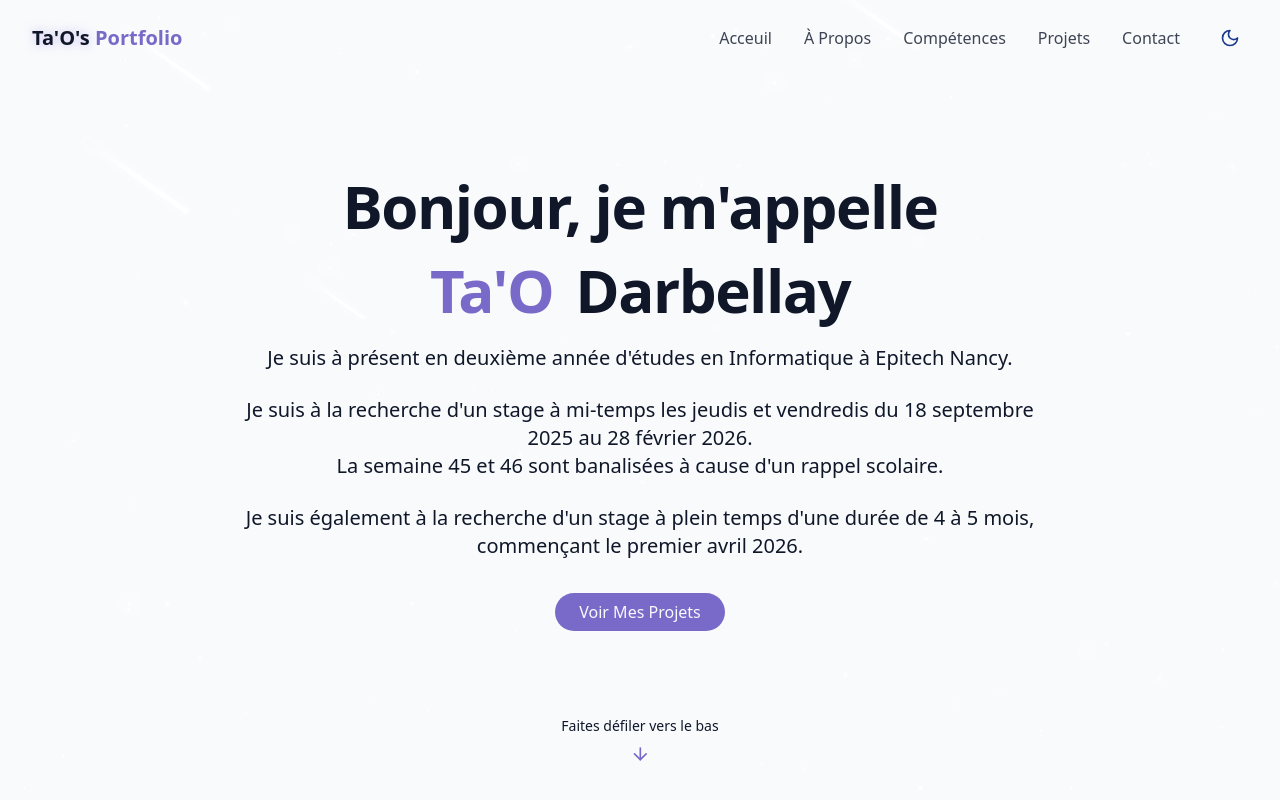
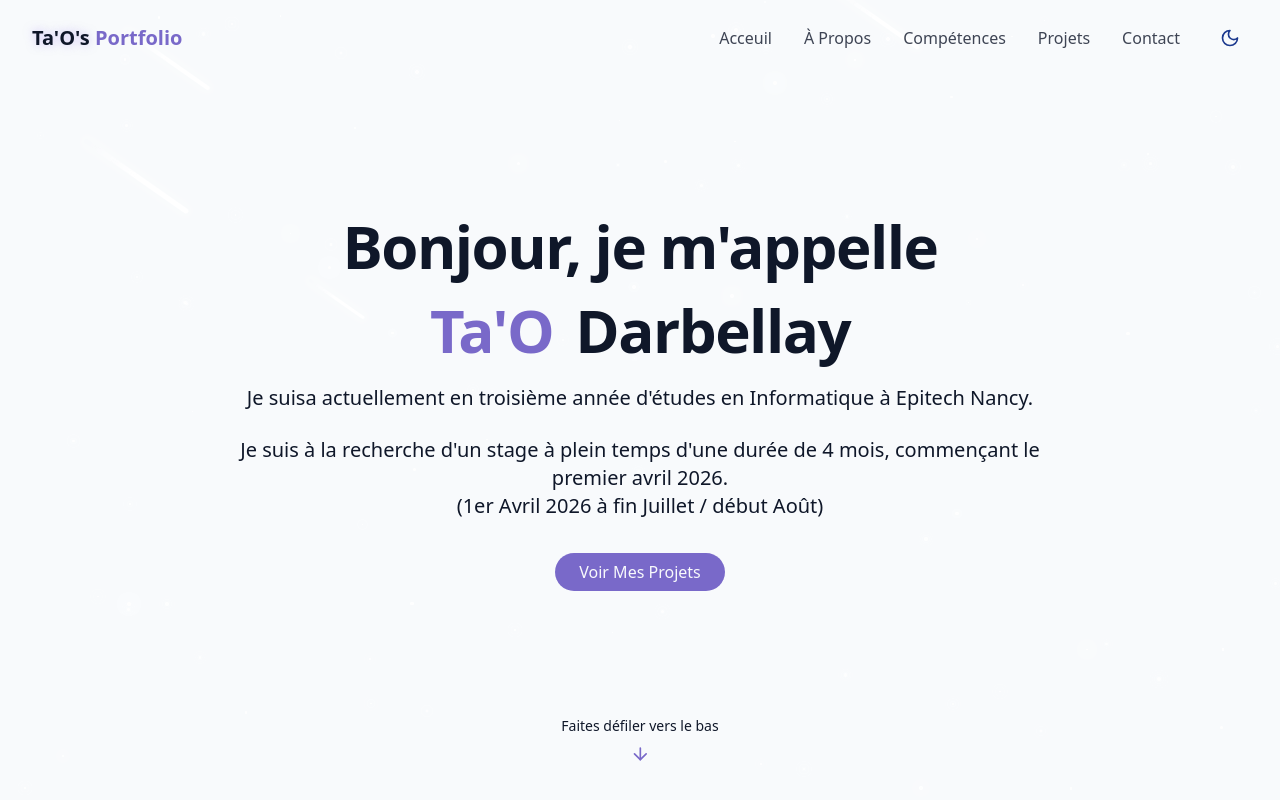
Before and after one commit to TLX542/portfolio, a React (Vite) app: page / in a window 1280 px wide. Shown: the top 800 px of the page. Built offline with nearby package versions, Linux system fonts and the light colour scheme.

Commit message:
Update internship availability and study year details

```diff
--- a/src/components/HeroSection.jsx
+++ b/src/components/HeroSection.jsx
@@ -23,18 +23,14 @@ export const HeroSection = () => {
           </h1>
 
           <p className="text-lg md:text-xl text-muted-foreground max-2-2xl mx-auto opacity-0 animate-fade-in-delay-3">
-            Je suis à présent en deuxième année d'études en Informatique à Epitech Nancy.
+            Je suisa actuellement en troisième année d'études en Informatique à Epitech Nancy.
           </p>
           <p className="text-lg md:text-xl text-muted-foreground max-2-2xl mx-auto opacity-0 animate-fade-in-delay-3">
-            Je suis à la recherche d'un stage à mi-temps les jeudis et vendredis
-            du 18 septembre 2025 au 28 février 2026.
+            Je suis à la recherche d'un stage à plein temps d'une
+            durée de 4 mois, commençant le premier avril 2026.
             <p className="text-lg md:text-xl text-muted-foreground max-2-2xl mx-auto">
-              La semaine 45 et 46 sont banalisées à cause d'un rappel scolaire.
+              (1er Avril 2026 à fin Juillet / début Août)
             </p>
-          </p>
-          <p className="text-lg md:text-xl text-muted-foreground max-2-2xl mx-auto opacity-0 animate-fade-in-delay-3">
-            Je suis également à la recherche d'un stage à plein temps d'une
-            durée de 4 à 5 mois, commençant le premier avril 2026.
           </p>
 
           <div className="pt-4 opacity-0 animate-fade-in-delay-4">
```
